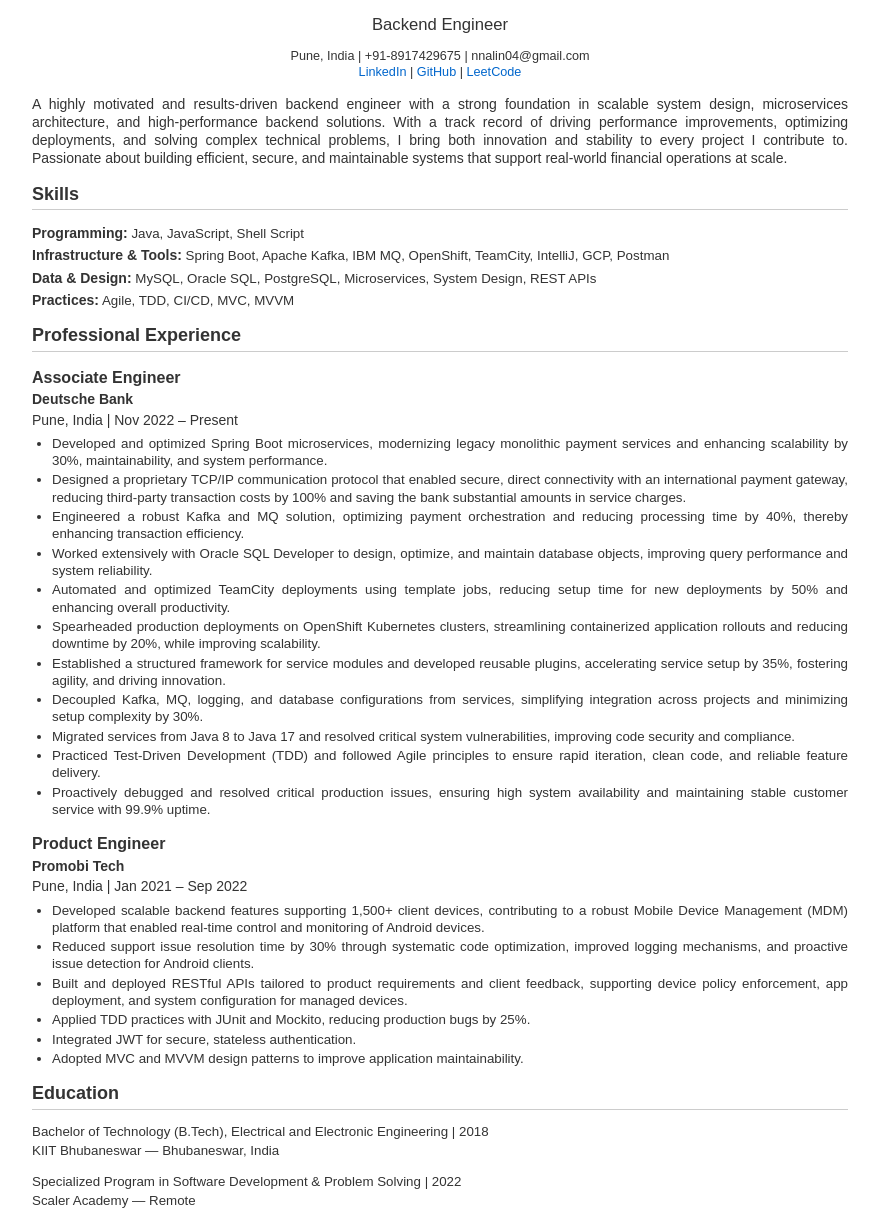
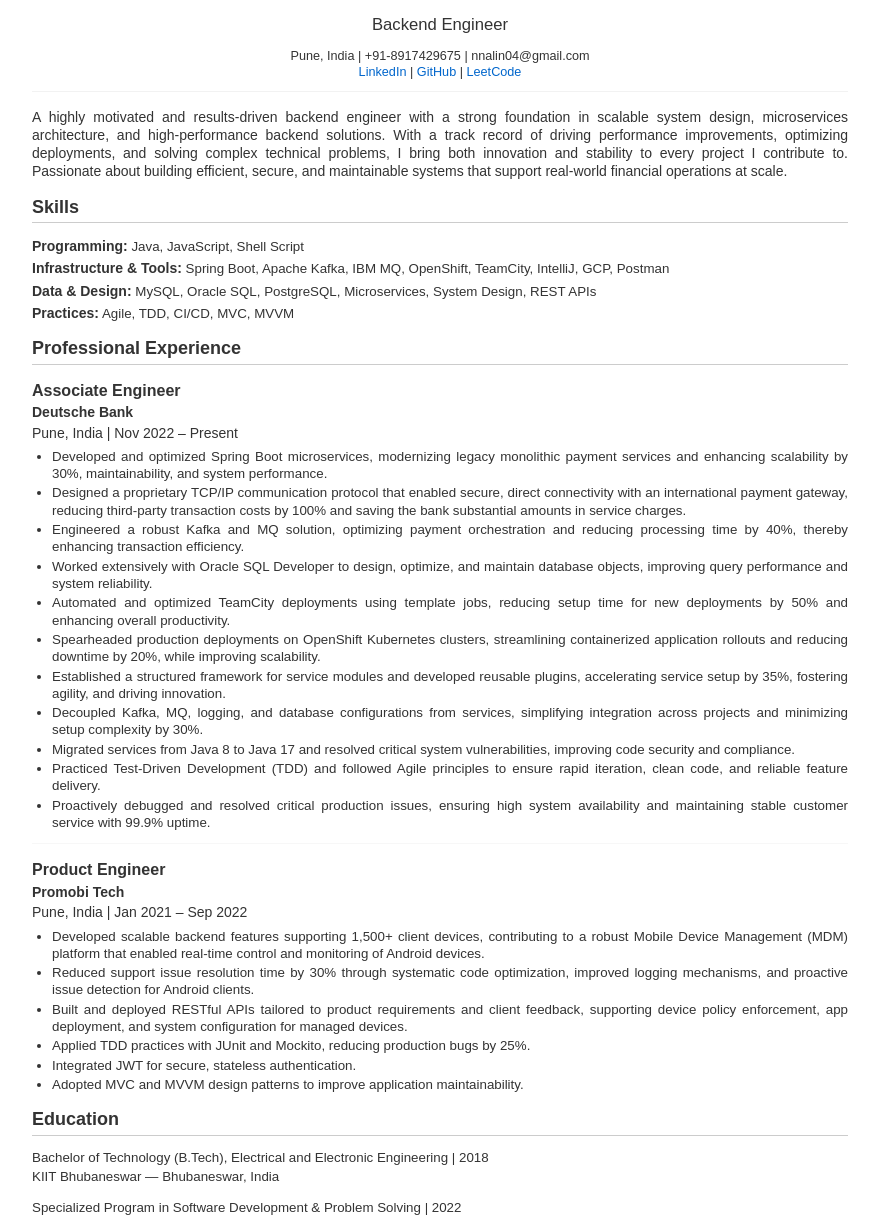
Before and after one commit to nnalin04/nishit_nalin_srivastava_cv, a plain HTML site: page index.html in a window 1280 px wide. Shown: the part 84-1299 px from the top of the page, without its empty margins (200-1079 px from the left). Drawn offline with Linux system fonts and the light colour scheme.

Commit message:
Update index.html

```diff
--- a/index.html
+++ b/index.html
@@ -98,6 +98,7 @@
             <a href="https://www.linkedin.com/in/nishit-nalin-srivastava-65a877176/" target="_blank">LinkedIn</a> |
             <a href="https://github.com/nnalin04" target="_blank">GitHub</a> |
             <a href="https://leetcode.com/u/nnalin04/" target="_blank">LeetCode</a>
+<hr style="margin-top: 8px; margin-bottom: 16px; border: none; border-top: 1px solid rgba(0, 0, 0, 0.05);">
         </p>
 
         <p class="summary avoid-break">
@@ -134,9 +135,8 @@
     <li>Practiced Test-Driven Development (TDD) and followed Agile principles to ensure rapid iteration, clean code, and reliable feature delivery.</li>
     <li>Proactively debugged and resolved critical production issues, ensuring high system availability and maintaining stable customer service with 99.9% uptime.</li>
 </ul>
-            </div>
-
-            <div class="experience-item avoid-break">
+<hr style="margin: 12px 0; border: none; border-top: 1px solid rgba(0, 0, 0, 0.03);">
+<div class="experience-item avoid-break">
                 <p class="job-title" style="margin-bottom: 2px;"><strong>Product Engineer</strong></p>
 <p class="company-info" style="margin-top: 0; margin-bottom: 2px;"><strong>Promobi Tech</strong> </p>
               <p style="margin-top: 0; margin-bottom: 6px;">Pune, India | Jan 2021 – Sep 2022</p>
```
